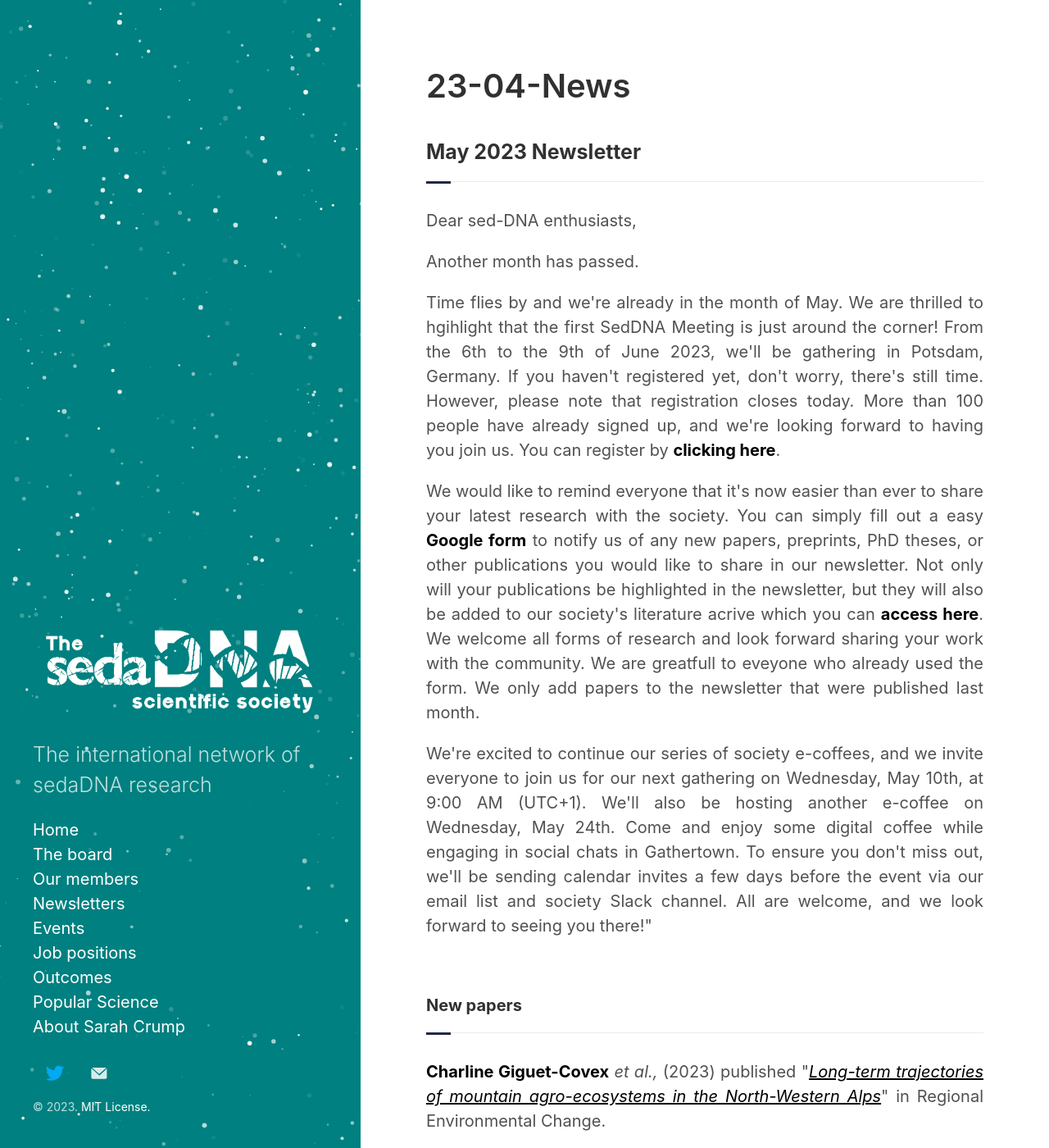
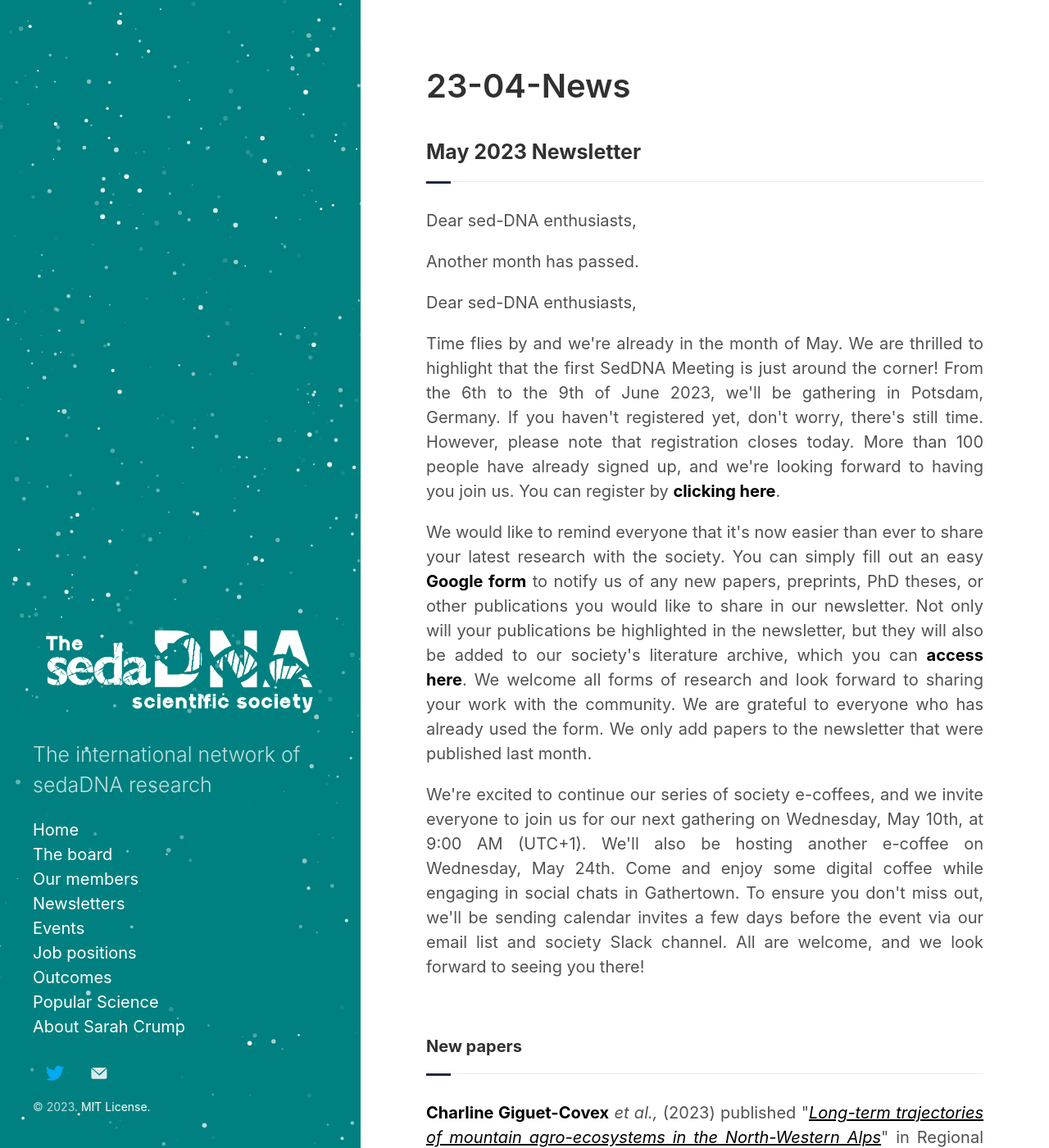
Before and after one commit to sedadna/sedadna.github.io, a Jekyll site: the page built from category/news/23-05.md, in a window 1280 px wide and 1400 px high. Shown: the whole window at 82% size. Built offline with Jekyll 4.4.1, drawn with Linux system fonts in a browser that asks for light colours.

Commit message:
Update 23-05.md

```diff
--- a/category/news/23-05.md
+++ b/category/news/23-05.md
@@ -12,13 +12,15 @@
 <p>Another month has passed. </p>
 
 
-<p>Time flies by and we're already in the month of May. We are thrilled to hgihlight that the first SedDNA Meeting is just around the corner! From the 6th to the 9th of June 2023, we'll be gathering in Potsdam, Germany. If you haven't registered yet, don't worry, there's still time. However, please note that registration closes today. More than 100 people have already signed up, and we're looking forward to having you join us. You can register by <a href="https://events.hifis.net/event/811/" target="_blank"><b> clicking here</b></a>.</p>
+<p>Dear sed-DNA enthusiasts,</p>
+<div class="intro">
+<p>Time flies by and we're already in the month of May. We are thrilled to highlight that the first SedDNA Meeting is just around the corner! From the 6th to the 9th of June 2023, we'll be gathering in Potsdam, Germany. If you haven't registered yet, don't worry, there's still time. However, please note that registration closes today. More than 100 people have already signed up, and we're looking forward to having you join us. You can register by <a href="https://events.hifis.net/event/811/" target="_blank"><b> clicking here</b></a>.</p>
 <p>
-We would like to remind everyone that it's now easier than ever to share your latest research with the society. You can simply fill out a easy <a href="https://docs.google.com/forms/d/e/1FAIpQLSfjbcDSBFH9jntd_LF9cq3D5_IR5u00okFaVvIjGFErS2_FbQ/viewform" target="_blank"><b> Google form</b></a> to notify us of any new papers, preprints, PhD theses, or other publications you would like to share in our newsletter. Not only will your publications be highlighted in the newsletter, but they will also be added to our society's literature acrive which you can <a href="https://docs.google.com/spreadsheets/d/1fZKL1Vb0xhpDSuqNx_JnYAk0KXEtF0PS/edit#gid=1460788996" target="_blank"><b> access here</b></a>. We welcome all forms of research and look forward sharing your work with the community. We are greatfull to eveyone who already used the form. We only add papers to the newsletter that were published last month.
+We would like to remind everyone that it's now easier than ever to share your latest research with the society. You can simply fill out an easy <a href="https://docs.google.com/forms/d/e/1FAIpQLSfjbcDSBFH9jntd_LF9cq3D5_IR5u00okFaVvIjGFErS2_FbQ/viewform" target="_blank"><b> Google form</b></a> to notify us of any new papers, preprints, PhD theses, or other publications you would like to share in our newsletter. Not only will your publications be highlighted in the newsletter, but they will also be added to our society's literature archive, which you can <a href="https://docs.google.com/spreadsheets/d/1fZKL1Vb0xhpDSuqNx_JnYAk0KXEtF0PS/edit#gid=1460788996" target="_blank"><b>access here</b></a>. We welcome all forms of research and look forward to sharing your work with the community. We are grateful to everyone who has already used the form. We only add papers to the newsletter that were published last month.
 </p>
 <p>
-We're excited to continue our series of society e-coffees, and we invite everyone to join us for our next gathering on Wednesday, May 10th, at 9:00 AM (UTC+1). We'll also be hosting another e-coffee on Wednesday, May 24th. Come and enjoy some digital coffee while engaging in social chats in Gathertown. To ensure you don't miss out, we'll be sending calendar invites a few days before the event via our email list and society Slack channel. All are welcome, and we look forward to seeing you there!"
-</p>
+We're excited to continue our series of society e-coffees, and we invite everyone to join us for our next gathering on Wednesday, May 10th, at 9:00 AM (UTC+1). We'll also be hosting another e-coffee on Wednesday, May 24th. Come and enjoy some digital coffee while engaging in social chats in Gathertown. To ensure you don't miss out, we'll be sending calendar invites a few days before the event via our email list and society Slack channel. All are welcome, and we look forward to seeing you there!
+</p></div>
 
 <br>
 <div class="intro">
```
